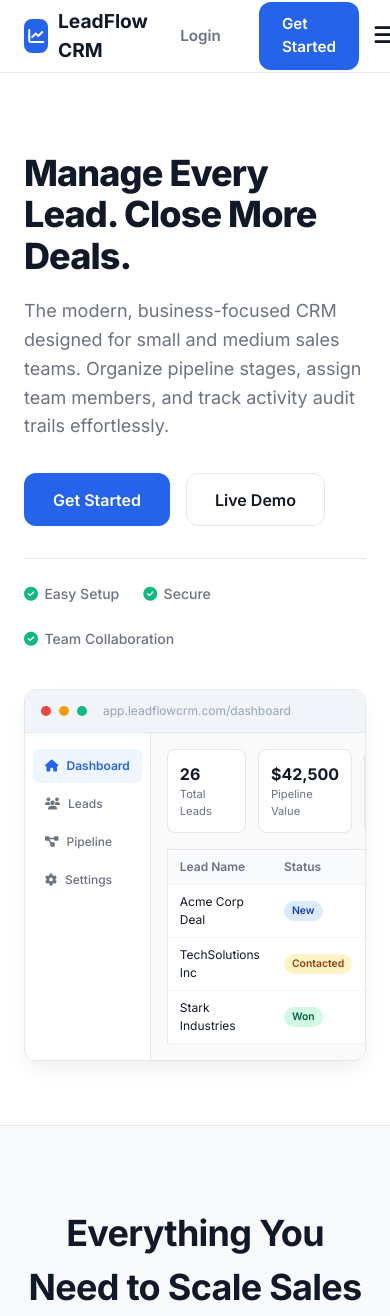
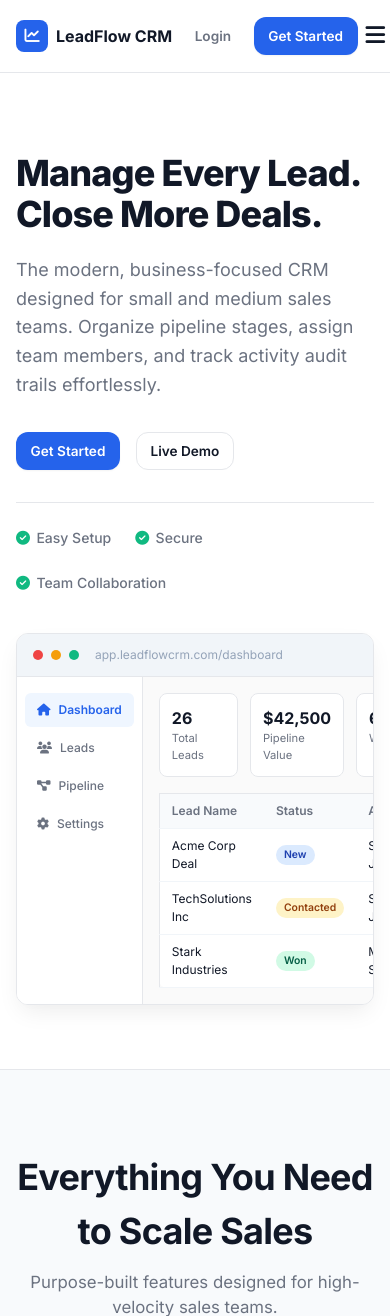
Before and after one commit to vipranshusachan/CRM-Lead-Management, a PHP site: page /PROJECT/ in a window 390 px wide. Shown: the top 1316 px of the page. Run offline with PHP 8.4, Linux system fonts and the light colour scheme.

Commit message:
fix: responsive top navbar layout and button sizing for landing page on mobile devices

```diff
--- a/views/landing.php
+++ b/views/landing.php
@@ -75,27 +75,31 @@ $title = "LeadFlow CRM - Manage Every Lead. Close More Deals.";
             align-items: center;
             justify-content: space-between;
             height: 72px;
+            gap: 0.5rem;
         }
 
         .logo {
             display: flex;
             align-items: center;
-            gap: 0.6rem;
+            gap: 0.5rem;
             font-weight: 700;
-            font-size: 1.2rem;
+            font-size: 1.15rem;
             color: var(--text-primary);
+            white-space: nowrap;
+            flex-shrink: 0;
         }
 
         .logo-icon {
-            width: 34px;
-            height: 34px;
+            width: 32px;
+            height: 32px;
             background-color: var(--primary);
             color: white;
             border-radius: 8px;
             display: flex;
             align-items: center;
             justify-content: center;
-            font-size: 1rem;
+            font-size: 0.95rem;
+            flex-shrink: 0;
         }
 
         .nav-links {
@@ -119,7 +123,28 @@ $title = "LeadFlow CRM - Manage Every Lead. Close More Deals.";
         .nav-actions {
             display: flex;
             align-items: center;
-            gap: 1rem;
+            gap: 0.5rem;
+            flex-shrink: 0;
+        }
+
+        /* Responsive Navbar Modifications */
+        @media (max-width: 768px) {
+            .container {
+                padding: 0 1rem;
+            }
+            .nav-links {
+                display: none;
+            }
+            .logo span {
+                font-size: 1rem;
+            }
+            .btn {
+                padding: 0.5rem 0.85rem !important;
+                font-size: 0.85rem !important;
+            }
+            .btn-text {
+                display: none;
+            }
         }
 
         /* Buttons */
```
